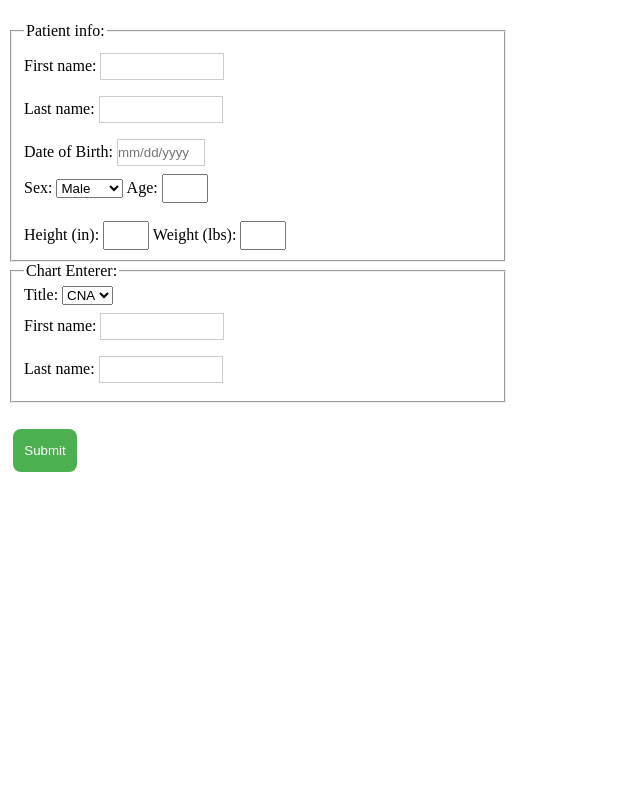
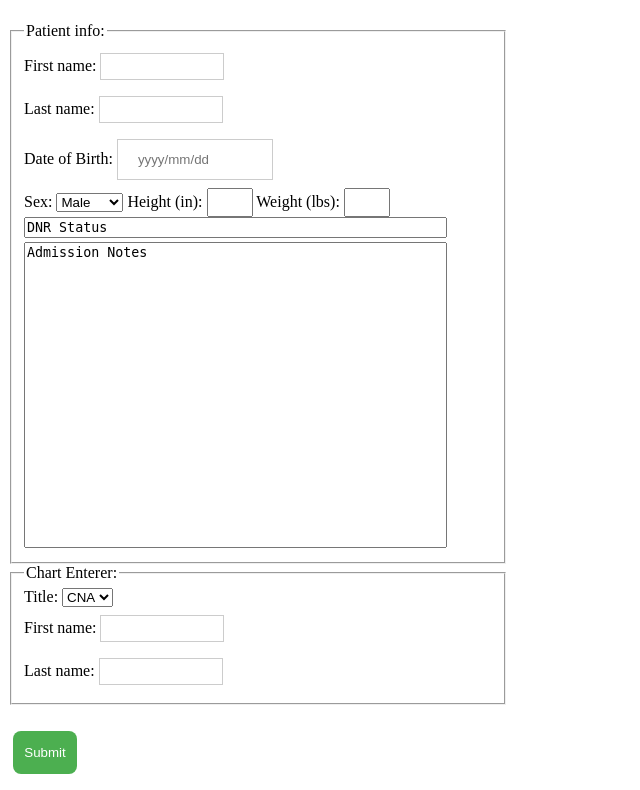
Before and after one commit to ActualSalt/EZChart, a PHP site: page /newpatient.php in a window 1280 px wide. Shown: the part 58-848 px from the top of the page, without its empty margins (0-640 px from the left). Before the commit the page ends 530 px from the top, so only its background shows below. Run offline with PHP 8.4, Linux system fonts and the light colour scheme.

Commit message:
created new_patient_added.php, changed some stuff in newpatient.php

```diff
--- /dev/null
+++ b/CS410Project/new_patient_added.php
@@ -0,0 +1,4 @@
+<?php
+echo 'hi'
+
+?>
--- a/CS410Project/newpatient.php
+++ b/CS410Project/newpatient.php
@@ -17,21 +17,23 @@
 
 		<main>
 			<div id="PatientNewInfoForm" class="container">
-			<form>
+			<form method="post" action="new_patient_added.php">
 				<fieldset>
 					<legend>Patient info:</legend>
 					First name: <input type="text" id="PatientID" name="fname"><br>
 					Last name: <input type="text" id="PatientID" name="lname"><br>
-					Date of Birth: <input type="text" placeholder="mm/dd/yyyy" maxlength="10" id="PatientIDDOB"><br>
+					Date of Birth: <input type="text" placeholder="yyyy/mm/dd" maxlength="10" id="PatientIDDOB name="birthday"><br>
 					Sex:
-					<select name="patient">
+					<select name="sex">
 						<option value="male">Male</option>
 						<option value="female">Female</option>
 						<option value="other">Other</option>
 					</select>
-					Age: <input type="number" id="PatientAttributes" min="0" max="125" name="age"><br><br>
 					Height (in): <input type="number" id="PatientAttributes" name="height">
 					Weight (lbs): <input type="number" id="PatientAttributes" name="weight">
+					<textarea rows="1" cols="50" name="dnr_status">DNR Status</textarea>
+					<textarea rows="20" cols="50" name="notes">Admission Notes</textarea>
+					<!-- need to add area to upload patient picture-->
 				</fieldset>
 
 				<fieldset>
```
Also changed, not shown: 1 other file.
